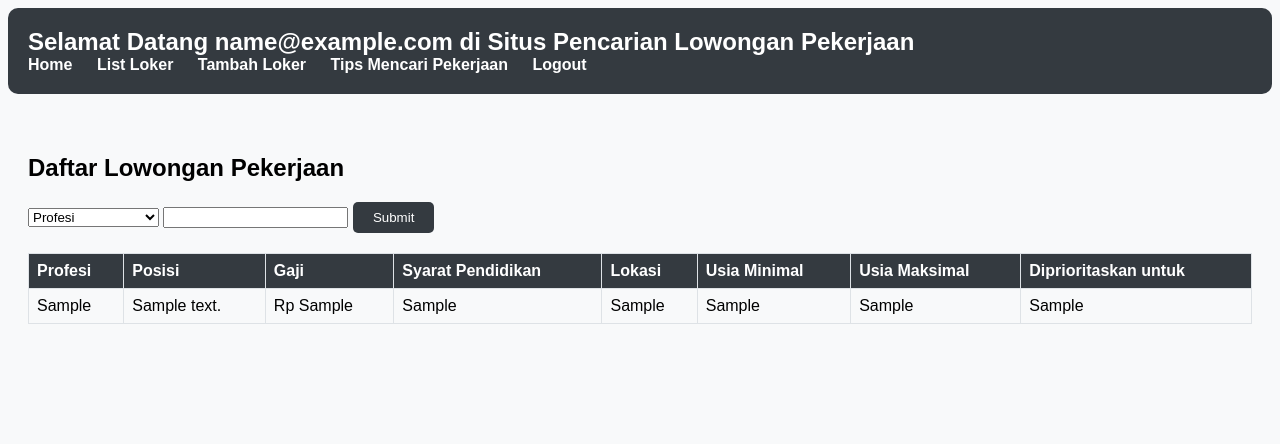
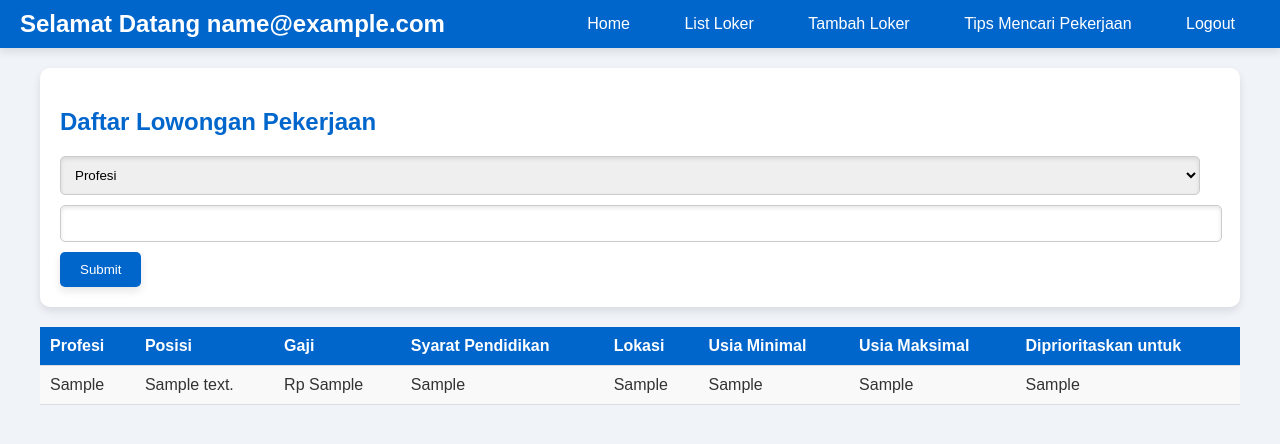
Before and after one commit to KalfinSyah/web-info-lowongan-pekerjaan, a PHP site: page /listLoker.php in a window 1280 px wide. Shown: the top 444 px of the page. Run offline with PHP 8.4, Linux system fonts and the light colour scheme; the visitor is signed in with stand-in values (Sample User, id 1); tables that the repository leaves empty or names only in its code hold one stand-in row (values such as "Sample post").

Commit message:
menghias tampilan

```diff
--- a/css/index.css
+++ b/css/index.css
@@ -1,94 +1,129 @@
 body {
     font-family: Arial, sans-serif;
-    background-color: #f8f9fa;
+    background-color: #f0f4f8;
+    color: #333;
+    margin: 0;
+    padding: 0;
+}
+
+.navbar {
+    background-color: #0066cc;
+    color: #ffffff;
+    padding: 10px 20px;
+    display: flex;
+    justify-content: space-between;
+    align-items: center;
+    box-shadow: 0 4px 8px rgba(0, 0, 0, 0.1);
+}
+
+.navbar h1 {
+    margin: 0;
+    font-size: 1.5em;
+}
+
+.listPages a {
+    color: #ffffff;
+    text-decoration: none;
+    margin: 0 15px;
+    font-size: 1em;
+    padding: 5px 10px;
+    border-radius: 5px;
+    transition: background-color 0.3s ease;
+}
+
+.listPages a:hover {
+    background-color: #005bb5;
+}
+
+.listPages a:active {
+    background-color: #004999;
 }
 
 .container {
-    max-width: 1250px;
+    max-width: 1200px;
     margin: 0 auto;
     padding: 20px;
 }
 
-.header {
-    background-color: #343a40;
-    color: #ffffff;
+#welcoming {
+    background-color: #ffffff;
+    border-radius: 10px;
     padding: 20px;
-    border-radius: 10px;
+    box-shadow: 0 4px 8px rgba(0, 0, 0, 0.1);
     margin-bottom: 20px;
 }
 
-.header h1 {
-    margin: 0;
-    font-size: 24px;
+h2 {
+    color: #0066cc;
 }
 
-nav ul {
-    list-style-type: none;
-    padding: 0;
-    margin: 0;
-}
-
-nav ul li {
-    display: inline;
-    margin-right: 20px;
-}
-
-nav ul li a {
-    color: #ffffff;
-    text-decoration: none;
-    font-weight: bold;
-}
-
-.content {
+.daftarLokerDivHome, .tipsMencariPekerjaanHome, .allDaftarLokerDiv, .formTambahLoker, .allTipsDiv {
     background-color: #ffffff;
+    border-radius: 10px;
     padding: 20px;
-    border-radius: 10px;
+    box-shadow: 0 4px 8px rgba(0, 0, 0, 0.1);
+    margin-bottom: 20px;
 }
 
 table {
     width: 100%;
     border-collapse: collapse;
-    margin-top: 20px;
+    margin-bottom: 20px;
 }
 
-table th, table td {
-    border: 1px solid #dee2e6;
-    padding: 8px;
-    text-align: left;
-}
-
-table th {
-    background-color: #343a40;
+thead {
+    background-color: #0066cc;
     color: #ffffff;
 }
 
-form {
-    display: inline;
+th, td {
+    padding: 10px;
+    text-align: left;
+    border-bottom: 1px solid #dddddd;
 }
 
-input[type="file"] {
-    display: none;
+th {
+    font-weight: bold;
 }
 
-input[type="file"] + label {
-    background-color: #343a40;
+td {
+    background-color: #f9f9f9;
+}
+
+
+button.apply {
+    background-color: #0066cc;
     color: #ffffff;
-    padding: 8px 20px;
+    border: none;
+    padding: 10px 20px;
     border-radius: 5px;
     cursor: pointer;
+    box-shadow: 0 4px 8px rgba(0, 0, 0, 0.1);
 }
 
-input[type="submit"],
-button.apply {
-    background-color: #343a40;
+button.apply:hover {
+    background-color: #005bb5;
+}
+
+form input[type="text"], form input[type="number"], form select {
+    width: calc(100% - 20px);
+    padding: 10px;
+    margin-bottom: 10px;
+    border: 1px solid #cccccc;
+    border-radius: 5px;
+    box-shadow: 0 2px 4px rgba(0, 0, 0, 0.1) inset;
+}
+
+form input[type="submit"] {
+    background-color: #0066cc;
     color: #ffffff;
     border: none;
-    padding: 8px 20px;
+    padding: 10px 20px;
     border-radius: 5px;
     cursor: pointer;
+    box-shadow: 0 4px 8px rgba(0, 0, 0, 0.1);
 }
 
-input[type="submit"]:hover,
-button.apply:hover {
-    background-color: #23272b;
+form input[type="submit"]:hover {
+    background-color: #005bb5;
 }
--- a/index.php
+++ b/index.php
@@ -21,8 +21,9 @@
     <?php require_once('./php/template/navbar.php'); ?>
 
     <div class="container">
-        <p> Selamat datang di tempat di mana Anda dapat menjelajahi peluang karier yang menarik dan mendapatkan wawasan berharga tentang bagaimana mencari pekerjaan yang sesuai dengan keinginan dan keterampilan Anda. Di sini, Anda akan menemukan beragam lowongan pekerjaan yang menantang, serta tip-tips berguna untuk memperkuat strategi pencarian pekerjaan Anda. Mari bergabung dalam perjalanan menuju kesuksesan karier Anda, dan bersama-sama kita akan membuka pintu-pintu menuju masa depan yang cerah!</p>
+        <p id="welcoming"> Selamat datang di tempat di mana Anda dapat menjelajahi peluang karier yang menarik dan mendapatkan wawasan berharga tentang bagaimana mencari pekerjaan yang sesuai dengan keinginan dan keterampilan Anda. Di sini, Anda akan menemukan beragam lowongan pekerjaan yang menantang, serta tip-tips berguna untuk memperkuat strategi pencarian pekerjaan Anda. Mari bergabung dalam perjalanan menuju kesuksesan karier Anda, dan bersama-sama kita akan membuka pintu-pintu menuju masa depan yang cerah!</p>
 
+        <div class="daftarLokerDivHome">
             <h2>Daftar Lowongan Pekerjaan</h2>
             <table>
                 <thead>
@@ -57,7 +58,9 @@
                     <?php endfor; ?>
                 </tbody>
             </table>
+        </div>
 
+        <div class="tipsMencariPekerjaanHome">
             <h2>Tips Mencari Pekerjaan</h2>
             <p>Melangkah ke dunia pekerjaan yang dinamis seringkali membutuhkan lebih dari sekadar menyerahkan resume Anda. Inilah saatnya untuk mengasah strategi pencarian pekerjaan Anda sehingga Anda tidak hanya mencari pekerjaan, tetapi juga menempatkan diri Anda di jalur yang tepat untuk sukses.</p>
             <h3>1. Pahami Diri Anda</h3>
@@ -72,5 +75,6 @@
             <p>Investasikan waktu dan energi Anda dalam mengasah keterampilan seperti kemampuan berkomunikasi, kepemimpinan, manajemen waktu, serta keahlian dalam teknologi dan otomatisasi. Keterampilan yang kuat akan membuat Anda lebih unggul dalam lingkungan kerja yang kompetitif.</p>
             <p>Dengan mengikuti tips-tips ini dan mengambil langkah-langkah yang tepat, Anda akan meningkatkan peluang Anda untuk mencapai kesuksesan dalam pencarian pekerjaan. Ingatlah bahwa setiap langkah kecil menuju impian karier Anda memiliki potensi untuk membuka pintu menuju kesuksesan yang lebih besar!</p>
         </div>
+    </div>
 </body>
 </html>
--- a/listLoker.php
+++ b/listLoker.php
@@ -30,6 +30,7 @@
     <?php require_once('./php/template/navbar.php'); ?>
 
     <div class="container">
+        <div class="allDaftarLokerDiv">
             <h2>Daftar Lowongan Pekerjaan</h2>
 
             <form action="" method="get">
@@ -43,13 +44,15 @@
                     <option value="usiamax">Usia Maksimal</option>
                     <option value="prioritasgender">Gender</option>
                 </select>
+
                 <input type="text" name="searchresult" id="">
                 <input type="submit" value="Submit">
 
                 <?php if ($reset == true) { echo "<a href='listLoker.php'>Reset</a>"; } ?>
             </form>
+        </div>
 
-        <table>
+        <table class="tabelAllDaftarLoker">
             <thead>
                 <tr>
                     <th >Profesi</th>
--- a/php/template/navbar.php
+++ b/php/template/navbar.php
@@ -1,12 +1,10 @@
-<div class='header'>
-    <h1>Selamat Datang <?php echo $sessionChecker->getEmail(); ?> di Situs Pencarian Lowongan Pekerjaan</h1>
-    <nav>
-        <ul>
-            <li><a href='index.php'>Home</a></li>
-            <li><a href='listLoker.php'>List Loker</a></li>
-            <li><a href='tambahLoker.php'>Tambah Loker</a></li>
-            <li><a href='tipsMencariPekerjaan.php'>Tips Mencari Pekerjaan</a></li>
-            <li><a href="./php/logic/Logout.php">Logout</a></li>
-        </ul>
-    </nav>
+<div class='navbar'>
+    <h1>Selamat Datang <?php echo $sessionChecker->getEmail(); ?></h1>
+    <div class="listPages">
+        <a href='index.php'>Home</a>
+        <a href='listLoker.php'>List Loker</a>
+        <a href='tambahLoker.php'>Tambah Loker</a>
+        <a href='tipsMencariPekerjaan.php'>Tips Mencari Pekerjaan</a>
+        <a href="./php/logic/Logout.php">Logout</a>
+    </div>
 </div>
--- a/tambahLoker.php
+++ b/tambahLoker.php
@@ -37,9 +37,10 @@
     <?php require_once('./php/template/navbar.php'); ?>
 
     <div class="container">
-        <h2>Tambah Lowongan Pekerjaan</h2>
 
-        <form action="" method="post">
+        <form action="" method="post" class="formTambahLoker">
+            <h2>Tambah Lowongan Pekerjaan</h2>
+
             <label for="profesi">Profesi</label><br>
             <input type="text" id="profesi" name="profesi" required><br>
 
--- a/tipsMencariPekerjaan.php
+++ b/tipsMencariPekerjaan.php
@@ -19,6 +19,7 @@
     <?php require_once('./php/template/navbar.php'); ?>
 
     <div class="container">
+        <div class="allTipsDiv">
             <h2>Tips Mencari Pekerjaan</h2>
             <?php
                 $counter = 0;
@@ -31,5 +32,6 @@
                 }
             ?>
         </div>
+    </div>
 </body>
 </html>
```
Lines whose indentation alone changed are shown as unchanged.
